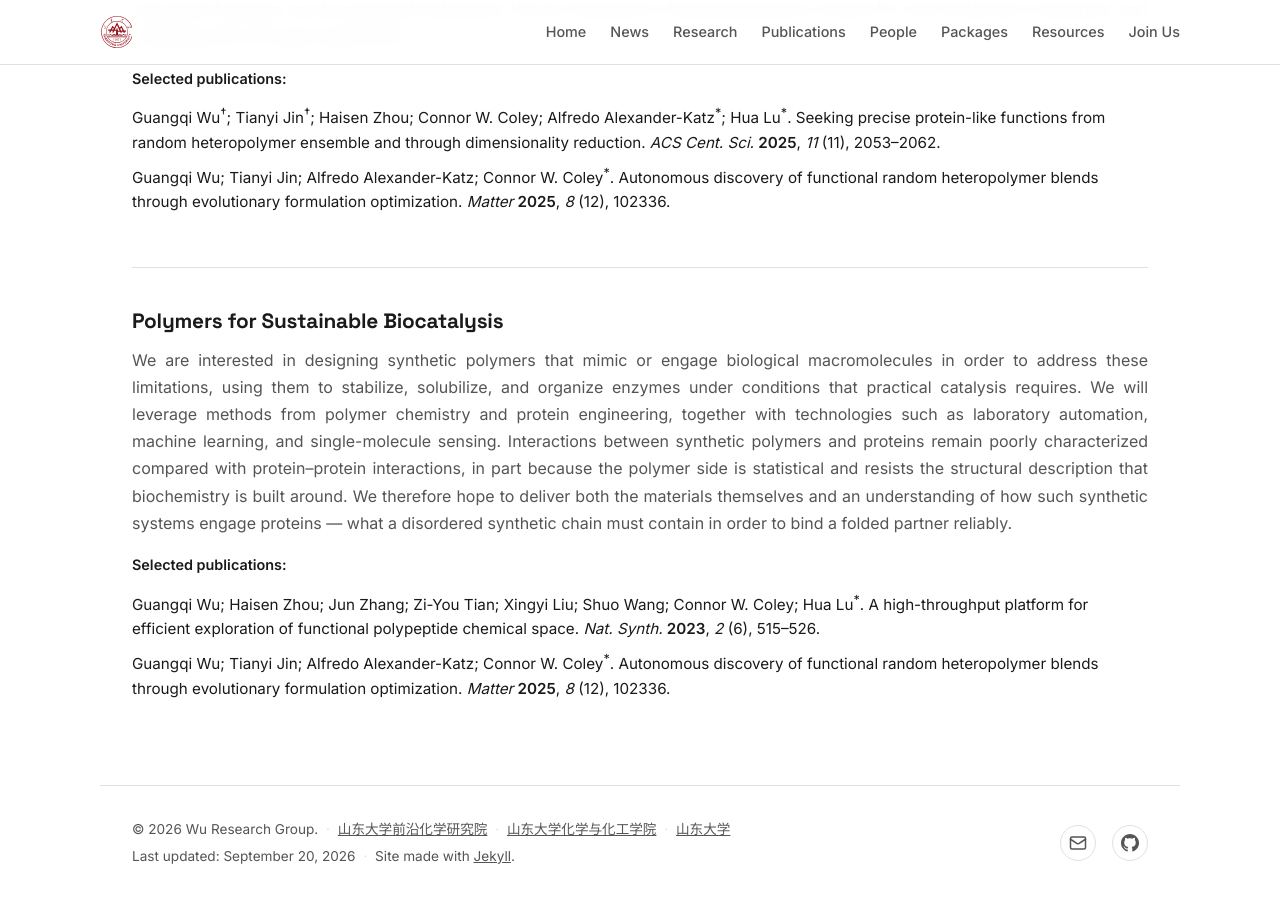
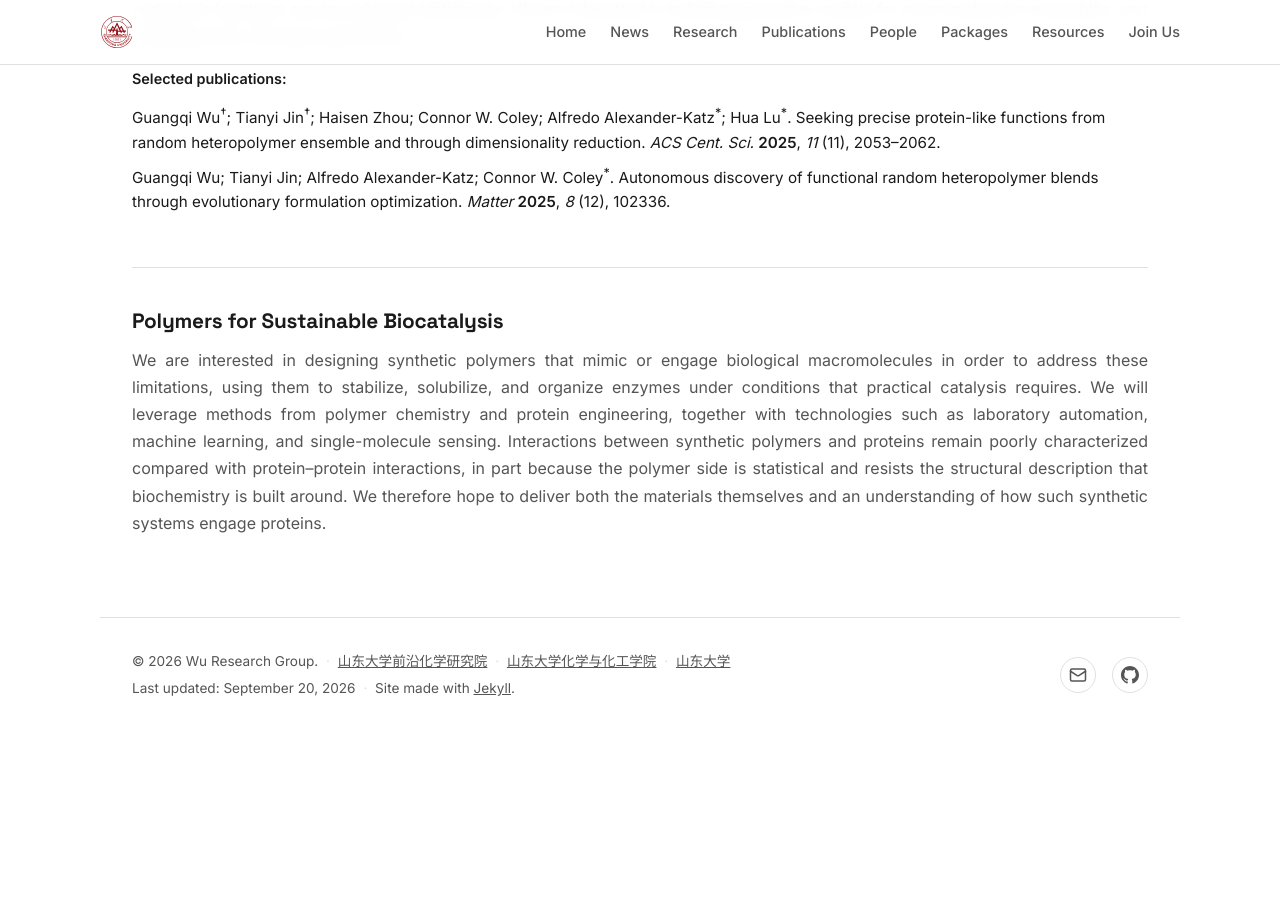
Before and after one commit to wuRoy/wuroy.github.io, a Jekyll site: the page built from research.html, in a window 1280 px wide and 900 px high, scrolled down 2157 px. Built offline with Jekyll 4.4.1, drawn with Linux system fonts in a browser that asks for light colours; after the commit the page ends 2889 px from its top, so only the background shows below that.

Commit message:
Trim biocatalysis area text and drop its publication list

```diff
--- a/_data/research.yml
+++ b/_data/research.yml
@@ -32,7 +32,4 @@
 
   - title: "Polymers for Sustainable Biocatalysis"
     details: |
-      We are interested in designing synthetic polymers that mimic or engage biological macromolecules in order to address these limitations, using them to stabilize, solubilize, and organize enzymes under conditions that practical catalysis requires. We will leverage methods from polymer chemistry and protein engineering, together with technologies such as laboratory automation, machine learning, and single-molecule sensing. Interactions between synthetic polymers and proteins remain poorly characterized compared with protein–protein interactions, in part because the polymer side is statistical and resists the structural description that biochemistry is built around. We therefore hope to deliver both the materials themselves and an understanding of how such synthetic systems engage proteins — what a disordered synthetic chain must contain in order to bind a folded partner reliably.
-    publications:
-      - "A high-throughput platform for efficient exploration of functional polypeptide chemical space"
-      - "Autonomous discovery of functional random heteropolymer blends through evolutionary formulation optimization"
+      We are interested in designing synthetic polymers that mimic or engage biological macromolecules in order to address these limitations, using them to stabilize, solubilize, and organize enzymes under conditions that practical catalysis requires. We will leverage methods from polymer chemistry and protein engineering, together with technologies such as laboratory automation, machine learning, and single-molecule sensing. Interactions between synthetic polymers and proteins remain poorly characterized compared with protein–protein interactions, in part because the polymer side is statistical and resists the structural description that biochemistry is built around. We therefore hope to deliver both the materials themselves and an understanding of how such synthetic systems engage proteins.
```
